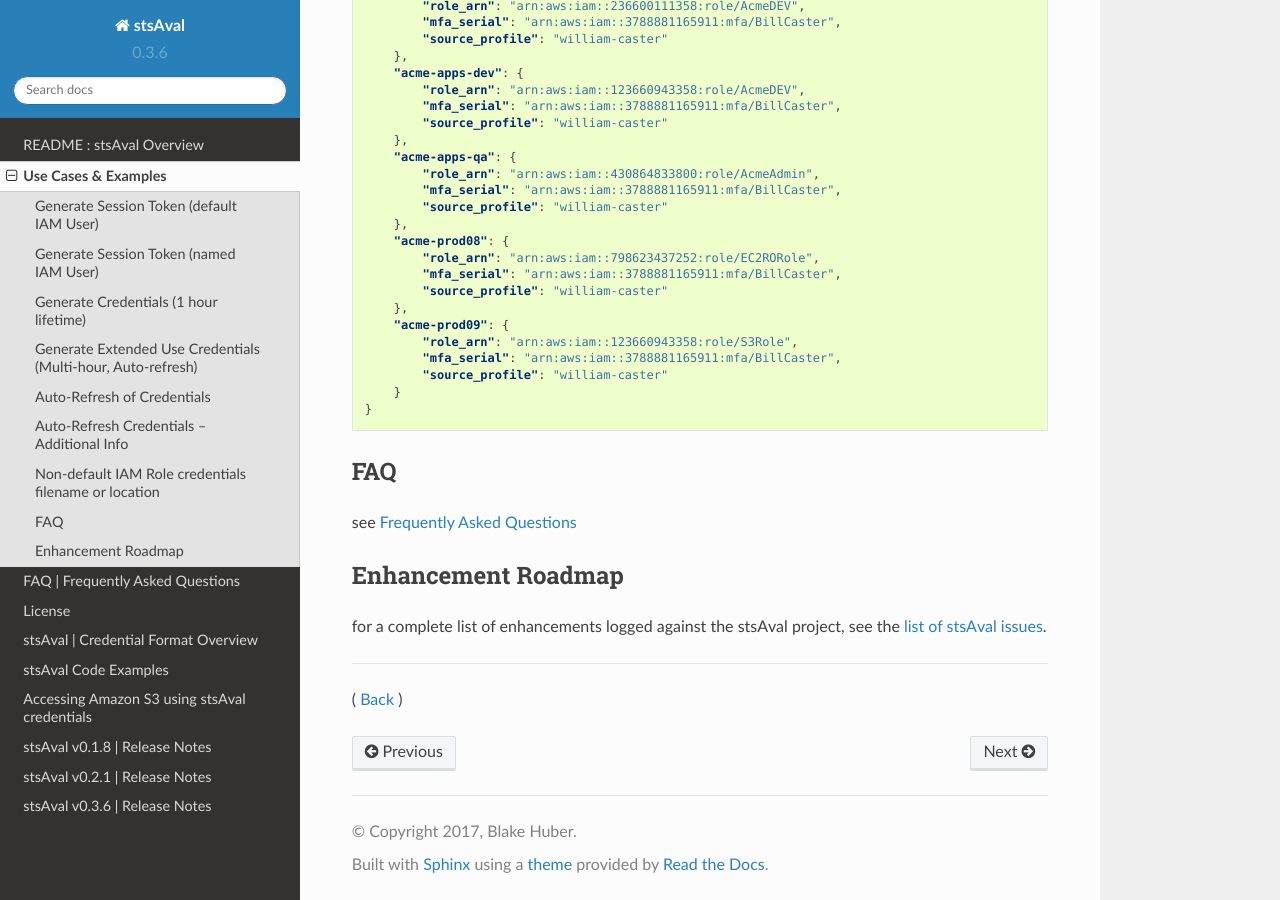
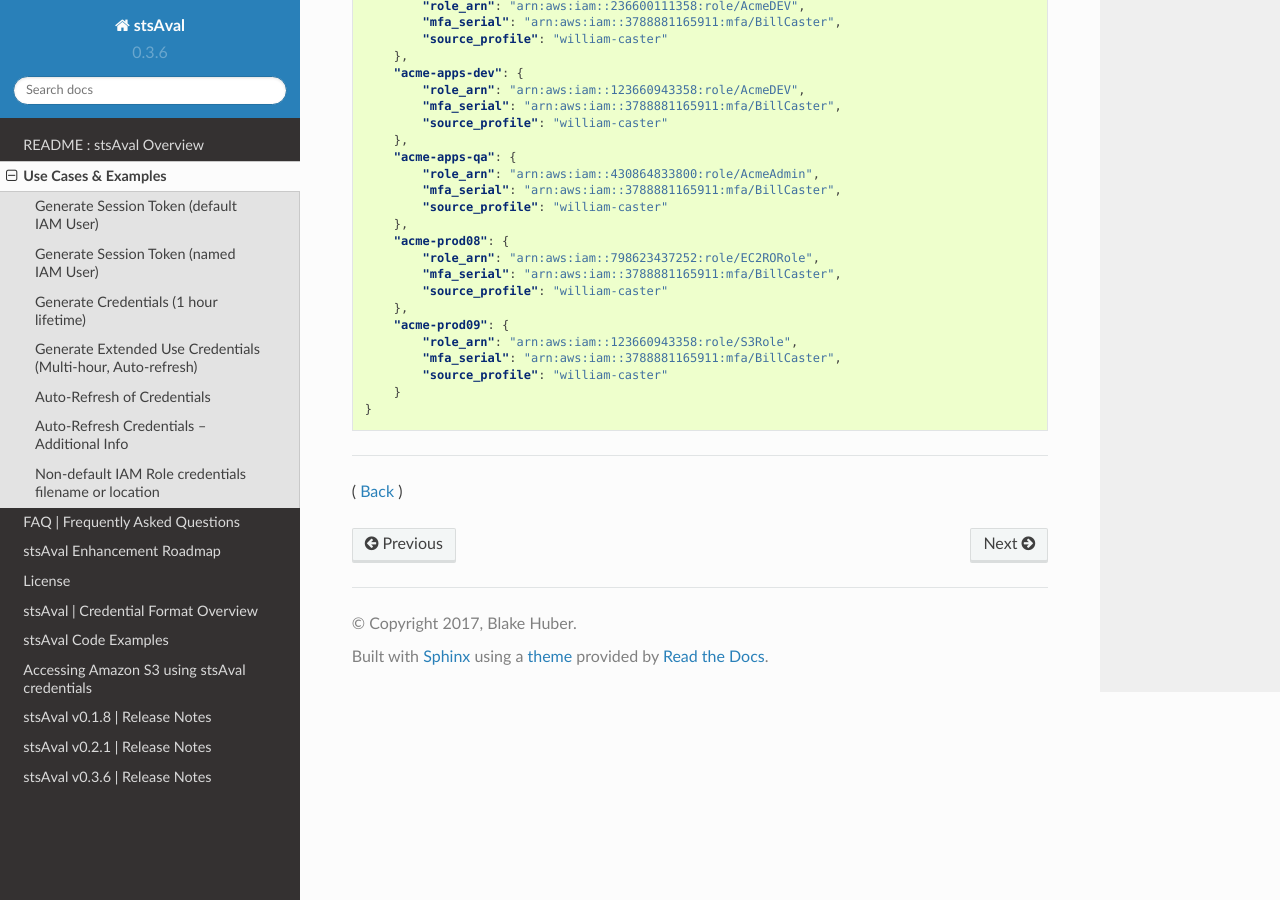
Before and after one commit to fstab50/stslib, a Sphinx documentation site: the page built from docs/source/use_cases.rst, in a window 1280 px wide and 900 px high, scrolled down 4351 px. Built offline with Sphinx 7.4.7 and the Read the Docs theme 2.0.0, drawn with Linux system fonts in a browser that asks for light colours.

Commit message:
sep roadmap added

```diff
--- a/docs/source/index.rst
+++ b/docs/source/index.rst
@@ -11,6 +11,7 @@
    README
    use_cases
    FAQ
+   roadmap
    license
 
 Amazon STS Credentials
--- a/docs/source/use_cases.rst
+++ b/docs/source/use_cases.rst
@@ -278,18 +278,6 @@
     }
 
 
-FAQ
-~~~
-
-see `Frequently Asked Questions <./FAQ.html>`__
-
-
-Enhancement Roadmap
-~~~~~~~~~~~~~~~~~~~
-
-for a complete list of enhancements logged against the stsAval project,
-see the `list of stsAval issues <https://bitbucket.org/blakeca00/stsaval/issues?status=new&status=open>`__.
-
 --------------
 
 ( `Back <./index.html>`__ )
```
